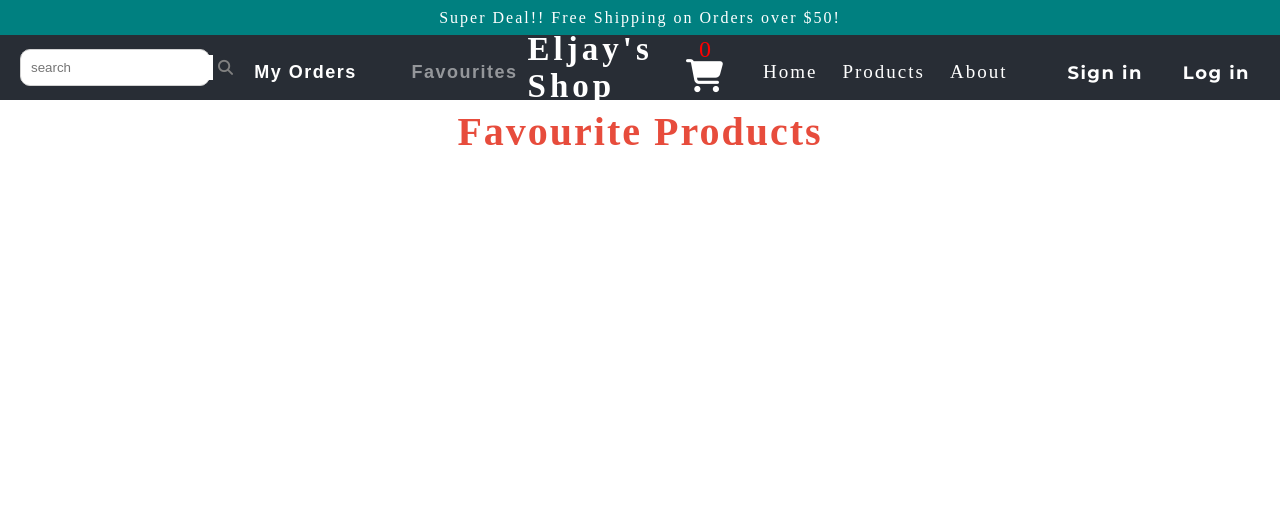
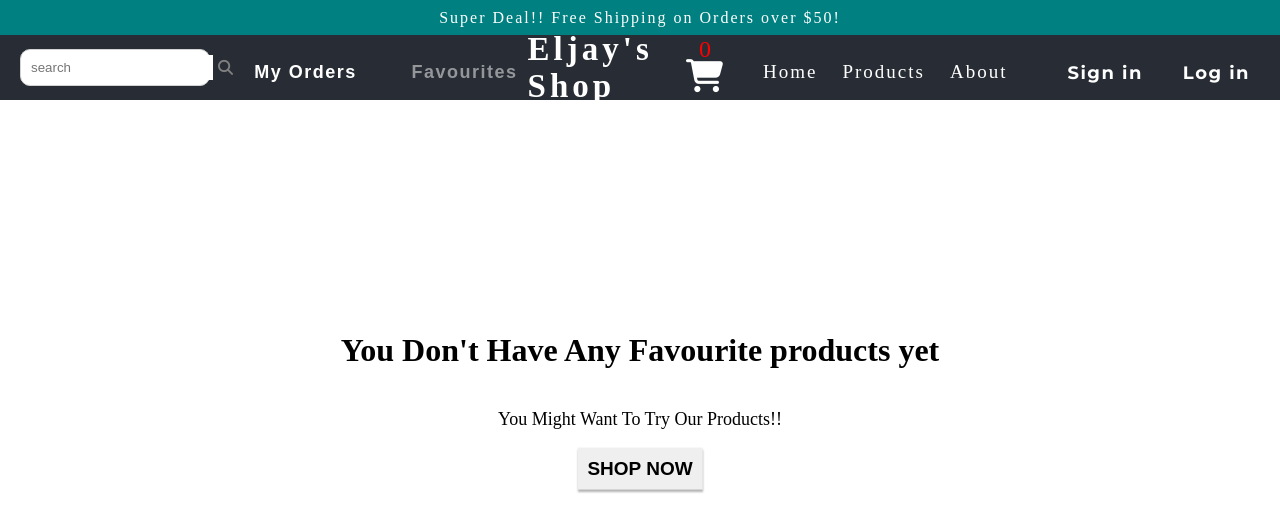
Before and after one commit to Droudou1/Shop, a React (Vite) app in the folder shop/: page /favourites in a window 1280 px wide. Shown: the top 532 px of the page. Built offline with nearby package versions, Linux system fonts and the light colour scheme.

Commit message:
Favproducts msg when it's empty

```diff
--- a/shop/src/components/Favourites-page.jsx
+++ b/shop/src/components/Favourites-page.jsx
@@ -5,6 +5,13 @@ export default function Favourite({favproducts,DeleteFavItem}){
 
   return(
     <div className='fav-page'>
+      {favproducts.length === 0 ? <div className='empty-list-container'>
+        <h1>You Don't Have Any Favourite products yet</h1>
+        <p>You Might Want To Try Our Products!!</p>
+        <Link to='/products'>
+          <button className='explore-btn'>SHOP NOW</button>
+        </Link>
+      </div> : <>
       <h1 className='fav-title'>Favourite Products</h1>
       <div className='favproducts-list'>
         {favproducts.map((favproduct) => {
@@ -27,6 +34,8 @@ export default function Favourite({favproducts,DeleteFavItem}){
           );
         })}
       </div>
+      </>}
+
     </div>
   );
 }
--- a/shop/src/components/product.jsx
+++ b/shop/src/components/product.jsx
@@ -79,7 +79,7 @@ export default function Product({product,handleAddToCart}){
           <span className="stock">{product.stock !== 0 ? `${product.stock} In Stock` : `Out Of Stock`}</span>
           {isloading &&  <i className="fa-solid fa-spinner fa-spin spinner"></i>}
 
-          <img onLoad={handleloading} className={isloading ? 'product-img' : 'product-img img-loaded'} src={`/productimgs/${handleimg()}${handleimg() !== '' ? '-' : ''}${product.image}`}></img>
+          <img loading="lazy" onLoad={handleloading} className={isloading ? 'product-img' : 'product-img img-loaded'} src={`/productimgs/${handleimg()}${handleimg() !== '' ? '-' : ''}${product.image}`}></img>
 
         </div>
       </Link>
--- a/shop/src/css/favourites.css
+++ b/shop/src/css/favourites.css
@@ -68,3 +68,28 @@
   background-color: #e74c3c;
   color: #ffffff;
 }
+.explore-btn{
+  font-weight:bold;
+  font-size:19px;
+  padding:10px;
+  cursor: pointer;
+  border:none;
+  box-shadow: 0px 2px 2px rgba(0,0,0,0.30);
+  transition:0.2s;
+}
+.explore-btn:hover{
+  opacity:0.6;
+}
+.empty-list-container{
+  position:absolute;
+  top: 50%;
+  left: 50%;
+  transform:translate(-50%,-50%);
+  display: flex;
+  justify-content: center;
+  align-items: center;
+  flex-direction: column;
+}
+.empty-list-container p {
+  font-size:18px;
+}
```
